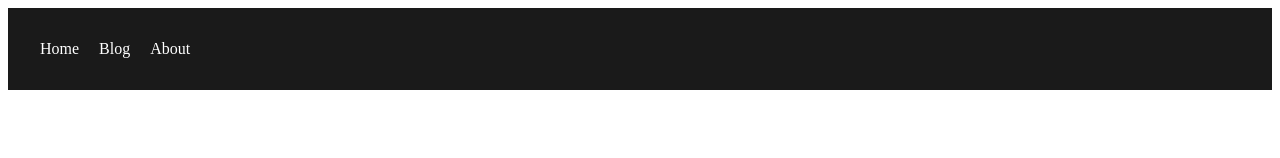
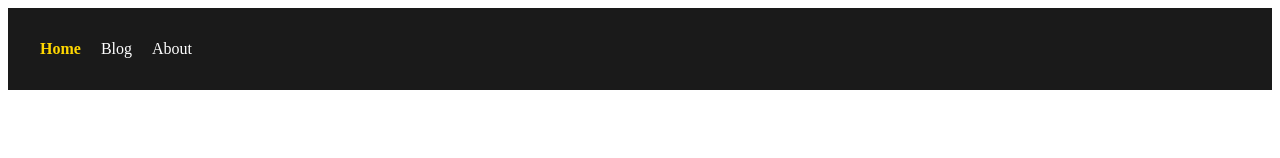
Before and after one commit to EunHyeokLee123/react-router-0411, a React (Vite) app: page / in a window 1280 px wide. Shown: the top 158 px of the page. Built offline with nearby package versions, Linux system fonts and the light colour scheme.

Commit message:
NavLink 기초

```diff
--- a/src/components/MainNav.jsx
+++ b/src/components/MainNav.jsx
@@ -1,20 +1,32 @@
 import React from 'react';
 import styles from './MainNav.module.scss';
-import { Link } from 'react-router-dom';
+import { Link, NavLink } from 'react-router-dom';
 
 const MainNav = () => {
+  const activateLink = ({
+    isActive,
+  }) => `${styles.navLink} ${isActive ? styles.active : ''}
+  `;
+
+  /*
+  NavLink는 클래스 작성란에 콜백 함수를 선언할 수 있음.
+  콜백 함수의 매개값으로 객체가 전달, 그 객체에 NavLink의 기능을
+  제어할 수 있는 프로퍼티 존재
+  isActive : 현재 페이지인지를 확인할 수 있는 값
+  */
+
   return (
     <>
       <nav className={styles.nav}>
-        <Link className={styles.navLink} to='/'>
+        <NavLink className={activateLink} to='/'>
           Home
-        </Link>
-        <Link className={styles.navLink} to='/blog'>
+        </NavLink>
+        <NavLink className={activateLink} to='/blog'>
           Blog
-        </Link>
-        <Link className={styles.navLink} to='/about'>
+        </NavLink>
+        <NavLink className={activateLink} to='/about'>
           About
-        </Link>
+        </NavLink>
       </nav>
     </>
   );
```
